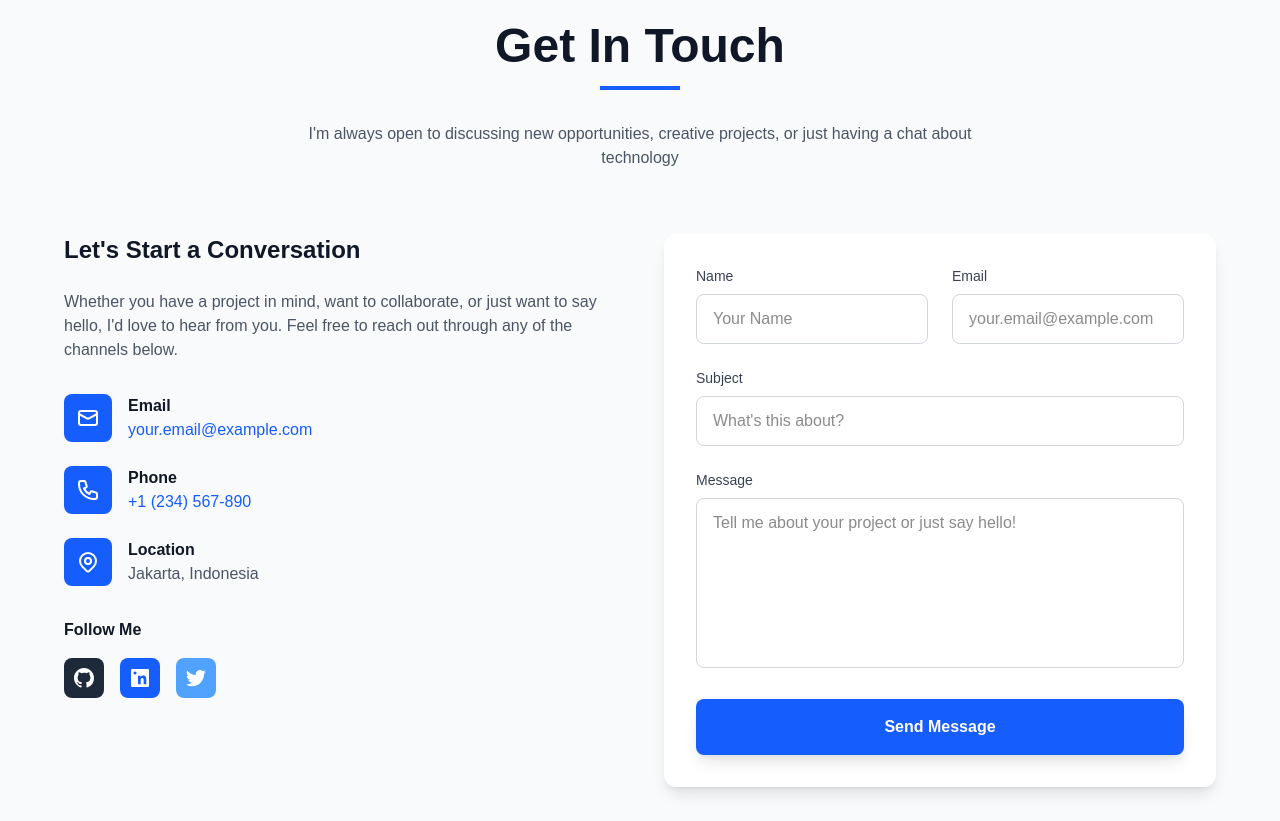
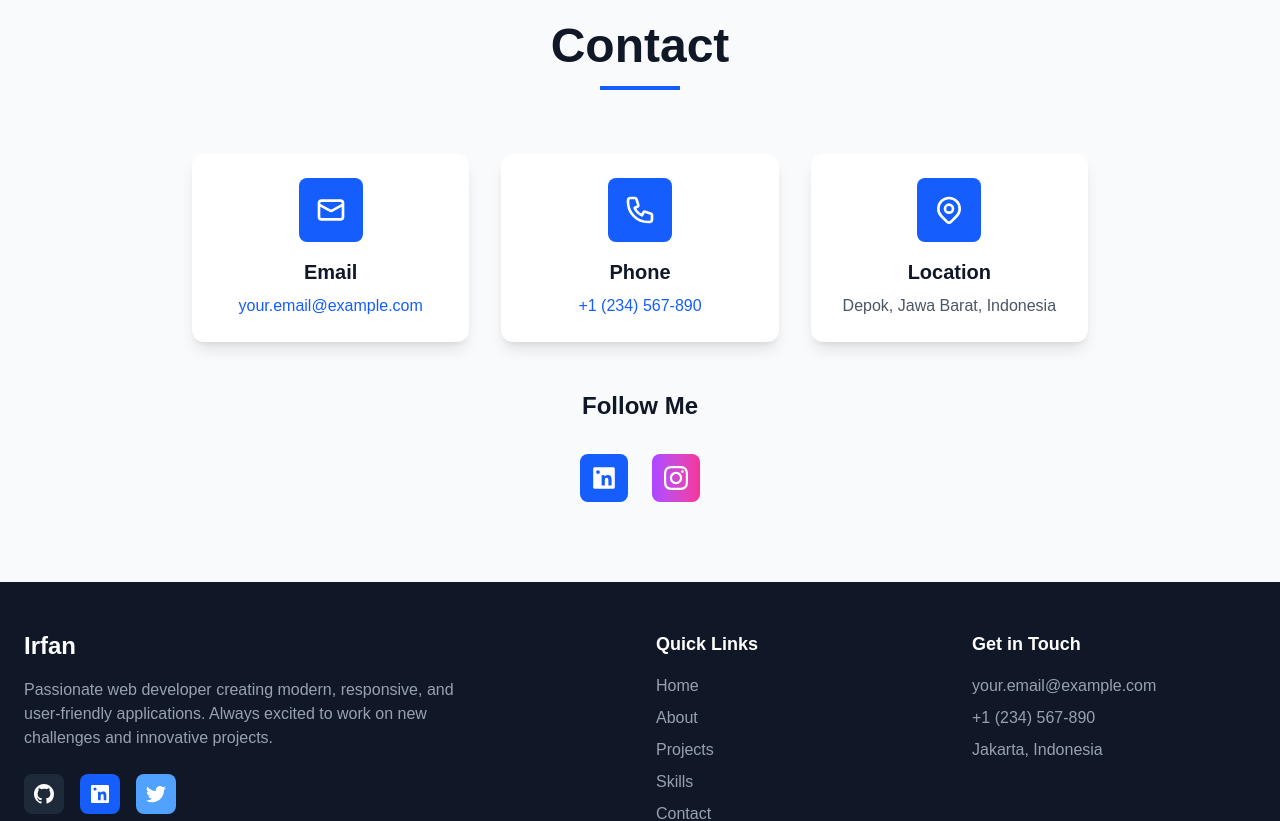
Before and after one commit to irfanprogramming/Portofolio-Irfan, a Next.js app: page / in a window 1280 px wide. Shown: the part 5400-6221 px from the top of the page. Built offline with nearby package versions, Linux system fonts and the light colour scheme.

Commit message:
Update fitur baru

```diff
--- a/src/components/ContactSection.tsx
+++ b/src/components/ContactSection.tsx
@@ -1,72 +1,23 @@
 'use client';
 
-import { useState } from 'react';
-
 export default function ContactSection() {
-  const [formData, setFormData] = useState({
-    name: '',
-    email: '',
-    subject: '',
-    message: ''
-  });
-  const [isSubmitting, setIsSubmitting] = useState(false);
-  const [submitStatus, setSubmitStatus] = useState<'idle' | 'success' | 'error'>('idle');
-
-  const handleChange = (e: React.ChangeEvent<HTMLInputElement | HTMLTextAreaElement>) => {
-    setFormData(prev => ({
-      ...prev,
-      [e.target.name]: e.target.value
-    }));
-  };
-
-  const handleSubmit = async (e: React.FormEvent) => {
-    e.preventDefault();
-    setIsSubmitting(true);
-
-    // Simulate form submission
-    try {
-      await new Promise(resolve => setTimeout(resolve, 2000));
-      setSubmitStatus('success');
-      setFormData({ name: '', email: '', subject: '', message: '' });
-    } catch {
-      setSubmitStatus('error');
-    } finally {
-      setIsSubmitting(false);
-    }
-  };
-
   return (
-    <section id="contact" className="py-20 bg-gray-50 dark:bg-gray-800">
+    <section id="contact" className="py-20 bg-gray-50">
       <div className="container mx-auto px-6">
         <div className="text-center mb-16">
-          <h2 className="text-4xl md:text-5xl font-bold text-gray-900 dark:text-white mb-4">
-            Get In Touch
+          <h2 className="text-4xl md:text-5xl font-bold text-gray-900 mb-4">
+            Contact
           </h2>
           <div className="w-20 h-1 bg-blue-600 mx-auto mb-8"></div>
-          <p className="text-gray-600 dark:text-gray-400 max-w-2xl mx-auto">
-            I&apos;m always open to discussing new opportunities, creative projects, or just having a chat about technology
-          </p>
         </div>
 
-        <div className="grid grid-cols-1 lg:grid-cols-2 gap-12 max-w-6xl mx-auto">
-          {/* Contact Info */}
-          <div className="space-y-8">
-            <div>
-              <h3 className="text-2xl font-bold text-gray-900 dark:text-white mb-6">
-                Let&apos;s Start a Conversation
-              </h3>
-              <p className="text-gray-600 dark:text-gray-400 mb-8">
-                Whether you have a project in mind, want to collaborate, or just want to say hello,
-                I&apos;d love to hear from you. Feel free to reach out through any of the channels below.
-              </p>
-            </div>
-
+        <div className="max-w-4xl mx-auto">
           {/* Contact Methods */}
-            <div className="space-y-6">
-              <div className="flex items-center space-x-4">
-                <div className="w-12 h-12 bg-blue-600 rounded-lg flex items-center justify-center">
+          <div className="grid grid-cols-1 md:grid-cols-2 lg:grid-cols-3 gap-8 mb-12">
+            <div className="flex flex-col items-center text-center p-6 bg-white rounded-xl shadow-lg hover:shadow-xl transition-shadow duration-200">
+              <div className="w-16 h-16 bg-blue-600 rounded-lg flex items-center justify-center mb-4">
                 <svg
-                    className="w-6 h-6 text-white"
+                  className="w-8 h-8 text-white"
                   fill="none"
                   strokeLinecap="round"
                   strokeLinejoin="round"
@@ -77,21 +28,21 @@
                   <path d="M3 8l7.89 4.26a2 2 0 002.22 0L21 8M5 19h14a2 2 0 002-2V7a2 2 0 00-2-2H5a2 2 0 00-2 2v10a2 2 0 002 2z" />
                 </svg>
               </div>
-                <div>
-                  <h4 className="font-semibold text-gray-900 dark:text-white">Email</h4>
+              <h4 className="text-xl font-semibold text-gray-900 mb-2">
+                Email
+              </h4>
               <a
-                    href="mailto:your.email@example.com"
-                    className="text-blue-600 dark:text-blue-400 hover:underline"
+                href="Email: ipanmuhamad91@gmail.com"
+                className="text-blue-600 hover:underline"
               >
                 your.email@example.com
               </a>
             </div>
-              </div>
 
-              <div className="flex items-center space-x-4">
-                <div className="w-12 h-12 bg-blue-600 rounded-lg flex items-center justify-center">
+            <div className="flex flex-col items-center text-center p-6 bg-white rounded-xl shadow-lg hover:shadow-xl transition-shadow duration-200">
+              <div className="w-16 h-16 bg-blue-600 rounded-lg flex items-center justify-center mb-4">
                 <svg
-                    className="w-6 h-6 text-white"
+                  className="w-8 h-8 text-white"
                   fill="none"
                   strokeLinecap="round"
                   strokeLinejoin="round"
@@ -102,21 +53,21 @@
                   <path d="M3 5a2 2 0 012-2h3.28a1 1 0 01.948.684l1.498 4.493a1 1 0 01-.502 1.21l-2.257 1.13a11.042 11.042 0 005.516 5.516l1.13-2.257a1 1 0 011.21-.502l4.493 1.498a1 1 0 01.684.949V19a2 2 0 01-2 2h-1C9.716 21 3 14.284 3 6V5z" />
                 </svg>
               </div>
-                <div>
-                  <h4 className="font-semibold text-gray-900 dark:text-white">Phone</h4>
+              <h4 className="text-xl font-semibold text-gray-900 mb-2">
+                Phone
+              </h4>
               <a
-                    href="tel:+1234567890"
-                    className="text-blue-600 dark:text-blue-400 hover:underline"
+                href="WhatsApp: 0895366531652"
+                className="text-blue-600 hover:underline"
               >
                 +1 (234) 567-890
               </a>
             </div>
-              </div>
 
-              <div className="flex items-center space-x-4">
-                <div className="w-12 h-12 bg-blue-600 rounded-lg flex items-center justify-center">
+            <div className="flex flex-col items-center text-center p-6 bg-white rounded-xl shadow-lg hover:shadow-xl transition-shadow duration-200">
+              <div className="w-16 h-16 bg-blue-600 rounded-lg flex items-center justify-center mb-4">
                 <svg
-                    className="w-6 h-6 text-white"
+                  className="w-8 h-8 text-white"
                   fill="none"
                   strokeLinecap="round"
                   strokeLinejoin="round"
@@ -128,140 +79,46 @@
                   <path d="M15 11a3 3 0 11-6 0 3 3 0 016 0z" />
                 </svg>
               </div>
-                <div>
-                  <h4 className="font-semibold text-gray-900 dark:text-white">Location</h4>
-                  <p className="text-gray-600 dark:text-gray-400">Jakarta, Indonesia</p>
-                </div>
+              <h4 className="text-xl font-semibold text-gray-900 mb-2">
+                Location
+              </h4>
+              <p className="text-gray-600">Depok, Jawa Barat, Indonesia</p>
             </div>
           </div>
 
           {/* Social Links */}
-            <div>
-              <h4 className="font-semibold text-gray-900 dark:text-white mb-4">Follow Me</h4>
-              <div className="flex space-x-4">
+          <div className="text-center">
+            <h4 className="text-2xl font-bold text-gray-900 mb-8">Follow Me</h4>
+            <div className="flex justify-center space-x-6">
               <a
-                  href="https://github.com/yourusername"
+                href="www.linkedin.com/in/muhamad-irfan-081760288"
                 target="_blank"
                 rel="noopener noreferrer"
-                  className="w-10 h-10 bg-gray-800 hover:bg-gray-700 text-white rounded-lg flex items-center justify-center transition-colors duration-200"
+                className="w-12 h-12 bg-blue-600 hover:bg-blue-700 text-white rounded-lg flex items-center justify-center transition-colors duration-200"
               >
-                  <svg className="w-5 h-5" fill="currentColor" viewBox="0 0 20 20">
-                    <path fillRule="evenodd" d="M10 0C4.477 0 0 4.484 0 10.017c0 4.425 2.865 8.18 6.839 9.504.5.092.682-.217.682-.483 0-.237-.008-.868-.013-1.703-2.782.605-3.369-1.343-3.369-1.343-.454-1.158-1.11-1.466-1.11-1.466-.908-.62.069-.608.069-.608 1.003.07 1.531 1.032 1.531 1.032.892 1.53 2.341 1.088 2.91.832.092-.647.35-1.088.636-1.338-2.22-.253-4.555-1.113-4.555-4.951 0-1.093.39-1.988 1.029-2.688-.103-.253-.446-1.272.098-2.65 0 0 .84-.27 2.75 1.026A9.564 9.564 0 0110 4.844c.85.004 1.705.115 2.504.337 1.909-1.296 2.747-1.027 2.747-1.027.546 1.379.203 2.398.1 2.651.64.7 1.028 1.595 1.028 2.688 0 3.848-2.339 4.695-4.566 4.942.359.31.678.921.678 1.856 0 1.338-.012 2.419-.012 2.747 0 .268.18.58.688.482A10.019 10.019 0 0020 10.017C20 4.484 15.522 0 10 0z" clipRule="evenodd" />
-                  </svg>
-                </a>
-                <a
-                  href="https://linkedin.com/in/yourusername"
-                  target="_blank"
-                  rel="noopener noreferrer"
-                  className="w-10 h-10 bg-blue-600 hover:bg-blue-700 text-white rounded-lg flex items-center justify-center transition-colors duration-200"
+                <svg
+                  className="w-6 h-6"
+                  fill="currentColor"
+                  viewBox="0 0 20 20"
                 >
-                  <svg className="w-5 h-5" fill="currentColor" viewBox="0 0 20 20">
                   <path d="M16.338 16.338H13.67V12.16c0-.995-.017-2.277-1.387-2.277-1.39 0-1.601 1.086-1.601 2.207v4.248H8.014v-8.59h2.559v1.174h.037c.356-.675 1.227-1.387 2.526-1.387 2.703 0 3.203 1.778 3.203 4.092v4.711zM5.005 6.575a1.548 1.548 0 11-.003-3.096 1.548 1.548 0 01.003 3.096zm-1.337 9.763H6.34v-8.59H3.667v8.59zM17.668 1H2.328C1.595 1 1 1.581 1 2.298v15.403C1 18.418 1.595 19 2.328 19h15.34c.734 0 1.332-.582 1.332-1.299V2.298C19 1.581 18.402 1 17.668 1z" />
                 </svg>
               </a>
               <a
-                  href="https://twitter.com/yourusername"
+                href="https://www.instagram.com/irvan.91?igsh=dnRqYXR6bzBwejIz"
                 target="_blank"
                 rel="noopener noreferrer"
-                  className="w-10 h-10 bg-blue-400 hover:bg-blue-500 text-white rounded-lg flex items-center justify-center transition-colors duration-200"
+                className="w-12 h-12 bg-gradient-to-r from-purple-500 to-pink-500 hover:from-purple-600 hover:to-pink-600 text-white rounded-lg flex items-center justify-center transition-colors duration-200"
               >
-                  <svg className="w-5 h-5" fill="currentColor" viewBox="0 0 20 20">
-                    <path d="M6.29 18.251c7.547 0 11.675-6.253 11.675-11.675 0-.178 0-.355-.012-.53A8.348 8.348 0 0020 3.92a8.19 8.19 0 01-2.357.646 4.118 4.118 0 001.804-2.27 8.224 8.224 0 01-2.605.996 4.107 4.107 0 00-6.993 3.743 11.65 11.65 0 01-8.457-4.287 4.106 4.106 0 001.27 5.477A4.073 4.073 0 01.8 7.713v.052a4.105 4.105 0 003.292 4.022 4.095 4.095 0 01-1.853.07 4.108 4.108 0 003.834 2.85A8.233 8.233 0 010 16.407a11.616 11.616 0 006.29 1.84" />
+                <svg
+                  className="w-6 h-6"
+                  fill="currentColor"
+                  viewBox="0 0 24 24"
+                >
+                  <path d="M12 2.163c3.204 0 3.584.012 4.85.07 3.252.148 4.771 1.691 4.919 4.919.058 1.265.069 1.645.069 4.849 0 3.205-.012 3.584-.069 4.849-.149 3.225-1.664 4.771-4.919 4.919-1.266.058-1.644.07-4.85.07-3.204 0-3.584-.012-4.849-.07-3.26-.149-4.771-1.699-4.919-4.92-.058-1.265-.07-1.644-.07-4.849 0-3.204.013-3.583.07-4.849.149-3.227 1.664-4.771 4.919-4.919 1.266-.057 1.645-.069 4.849-.069zm0-2.163c-3.259 0-3.667.014-4.947.072-4.358.2-6.78 2.618-6.98 6.98-.059 1.281-.073 1.689-.073 4.948 0 3.259.014 3.668.072 4.948.2 4.358 2.618 6.78 6.98 6.98 1.281.058 1.689.072 4.948.072 3.259 0 3.668-.014 4.948-.072 4.354-.2 6.782-2.618 6.979-6.98.059-1.28.073-1.689.073-4.948 0-3.259-.014-3.667-.072-4.947-.196-4.354-2.617-6.78-6.979-6.98-1.281-.059-1.69-.073-4.949-.073zm0 5.838c-3.403 0-6.162 2.759-6.162 6.162s2.759 6.163 6.162 6.163 6.162-2.759 6.162-6.163c0-3.403-2.759-6.162-6.162-6.162zm0 10.162c-2.209 0-4-1.79-4-4 0-2.209 1.791-4 4-4s4 1.791 4 4c0 2.21-1.791 4-4 4zm6.406-11.845c-.796 0-1.441.645-1.441 1.44s.645 1.44 1.441 1.44c.795 0 1.439-.645 1.439-1.44s-.644-1.44-1.439-1.44z" />
                 </svg>
               </a>
             </div>
-            </div>
-          </div>
-
-          {/* Contact Form */}
-          <div className="bg-white dark:bg-gray-900 rounded-xl shadow-lg p-8">
-            <form onSubmit={handleSubmit} className="space-y-6">
-              <div className="grid grid-cols-1 sm:grid-cols-2 gap-6">
-                <div>
-                  <label htmlFor="name" className="block text-sm font-medium text-gray-700 dark:text-gray-300 mb-2">
-                    Name
-                  </label>
-                  <input
-                    type="text"
-                    id="name"
-                    name="name"
-                    value={formData.name}
-                    onChange={handleChange}
-                    required
-                    className="w-full px-4 py-3 border border-gray-300 dark:border-gray-600 rounded-lg focus:ring-2 focus:ring-blue-500 focus:border-transparent dark:bg-gray-800 dark:text-white transition-colors duration-200"
-                    placeholder="Your Name"
-                  />
-                </div>
-                <div>
-                  <label htmlFor="email" className="block text-sm font-medium text-gray-700 dark:text-gray-300 mb-2">
-                    Email
-                  </label>
-                  <input
-                    type="email"
-                    id="email"
-                    name="email"
-                    value={formData.email}
-                    onChange={handleChange}
-                    required
-                    className="w-full px-4 py-3 border border-gray-300 dark:border-gray-600 rounded-lg focus:ring-2 focus:ring-blue-500 focus:border-transparent dark:bg-gray-800 dark:text-white transition-colors duration-200"
-                    placeholder="your.email@example.com"
-                  />
-                </div>
-              </div>
-
-              <div>
-                <label htmlFor="subject" className="block text-sm font-medium text-gray-700 dark:text-gray-300 mb-2">
-                  Subject
-                </label>
-                <input
-                  type="text"
-                  id="subject"
-                  name="subject"
-                  value={formData.subject}
-                  onChange={handleChange}
-                  required
-                  className="w-full px-4 py-3 border border-gray-300 dark:border-gray-600 rounded-lg focus:ring-2 focus:ring-blue-500 focus:border-transparent dark:bg-gray-800 dark:text-white transition-colors duration-200"
-                  placeholder="What's this about?"
-                />
-              </div>
-
-              <div>
-                <label htmlFor="message" className="block text-sm font-medium text-gray-700 dark:text-gray-300 mb-2">
-                  Message
-                </label>
-                <textarea
-                  id="message"
-                  name="message"
-                  value={formData.message}
-                  onChange={handleChange}
-                  required
-                  rows={6}
-                  className="w-full px-4 py-3 border border-gray-300 dark:border-gray-600 rounded-lg focus:ring-2 focus:ring-blue-500 focus:border-transparent dark:bg-gray-800 dark:text-white transition-colors duration-200 resize-none"
-                  placeholder="Tell me about your project or just say hello!"
-                />
-              </div>
-
-              {/* Submit Status */}
-              {submitStatus === 'success' && (
-                <div className="p-4 bg-green-100 dark:bg-green-900 text-green-700 dark:text-green-300 rounded-lg">
-                  Thanks for your message! I&apos;ll get back to you soon.
-                </div>
-              )}
-
-              {submitStatus === 'error' && (
-                <div className="p-4 bg-red-100 dark:bg-red-900 text-red-700 dark:text-red-300 rounded-lg">
-                  Sorry, there was an error sending your message. Please try again.
-                </div>
-              )}
-
-              <button
-                type="submit"
-                disabled={isSubmitting}
-                className="w-full px-8 py-4 bg-blue-600 hover:bg-blue-700 disabled:bg-blue-400 text-white font-semibold rounded-lg shadow-lg transform hover:scale-105 disabled:transform-none transition-all duration-200"
-              >
-                {isSubmitting ? 'Sending...' : 'Send Message'}
-              </button>
-            </form>
           </div>
         </div>
       </div>
```
Lines whose indentation alone changed are shown as unchanged.
